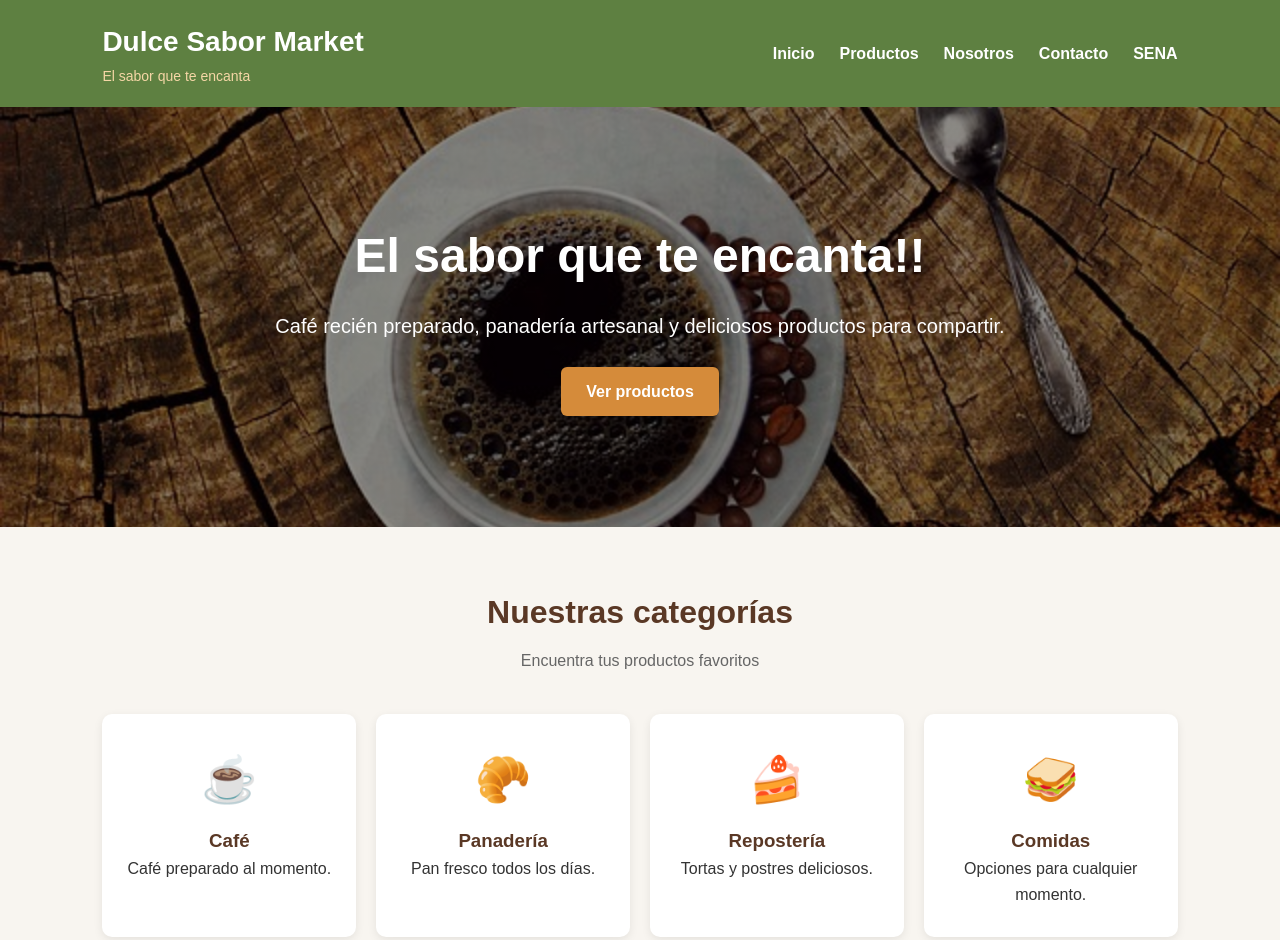
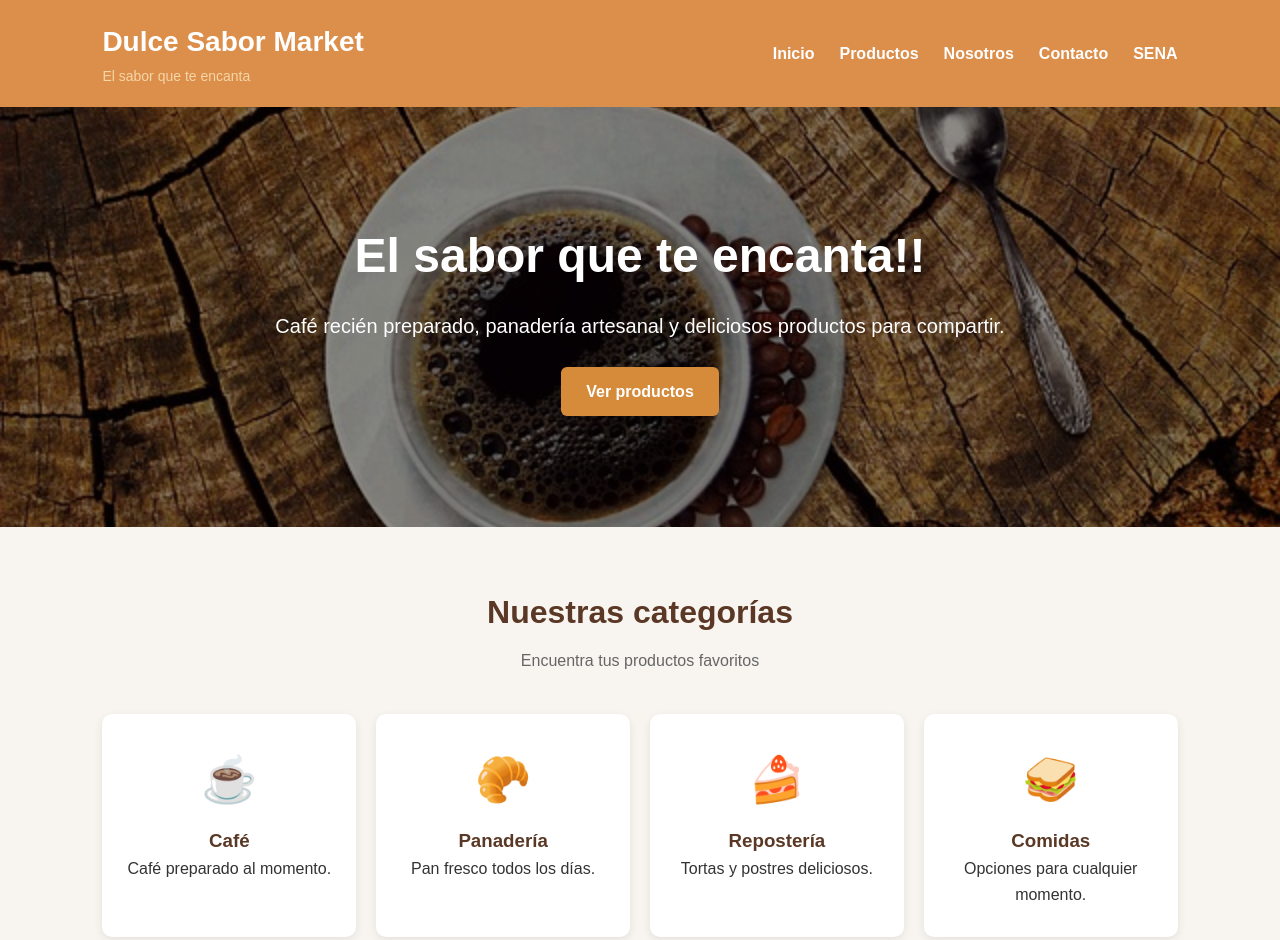
Before and after one commit to pssenario/cafe, a plain HTML site: page index.html in a window 1280 px wide. Shown: the top 940 px of the page. Drawn offline with Linux system fonts and the light colour scheme.

Commit message:
Color de header

```diff
--- a/css/estilos.css
+++ b/css/estilos.css
@@ -30,7 +30,7 @@
         ========================== */
 
         header {
-            background-color: #5e8041;
+            background-color: #dc8e4b;
             color: white;
             padding: 20px 8%;
         }
```
